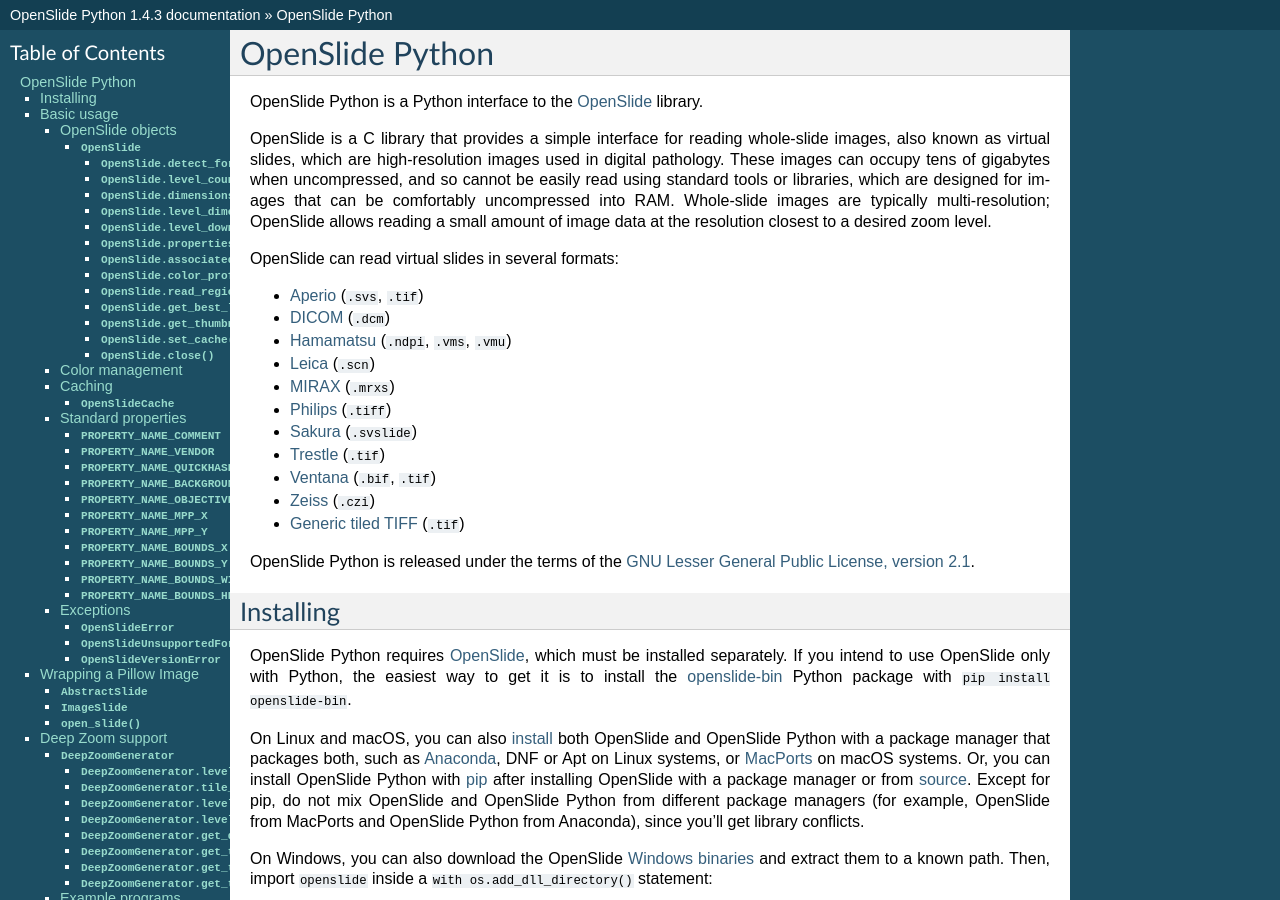
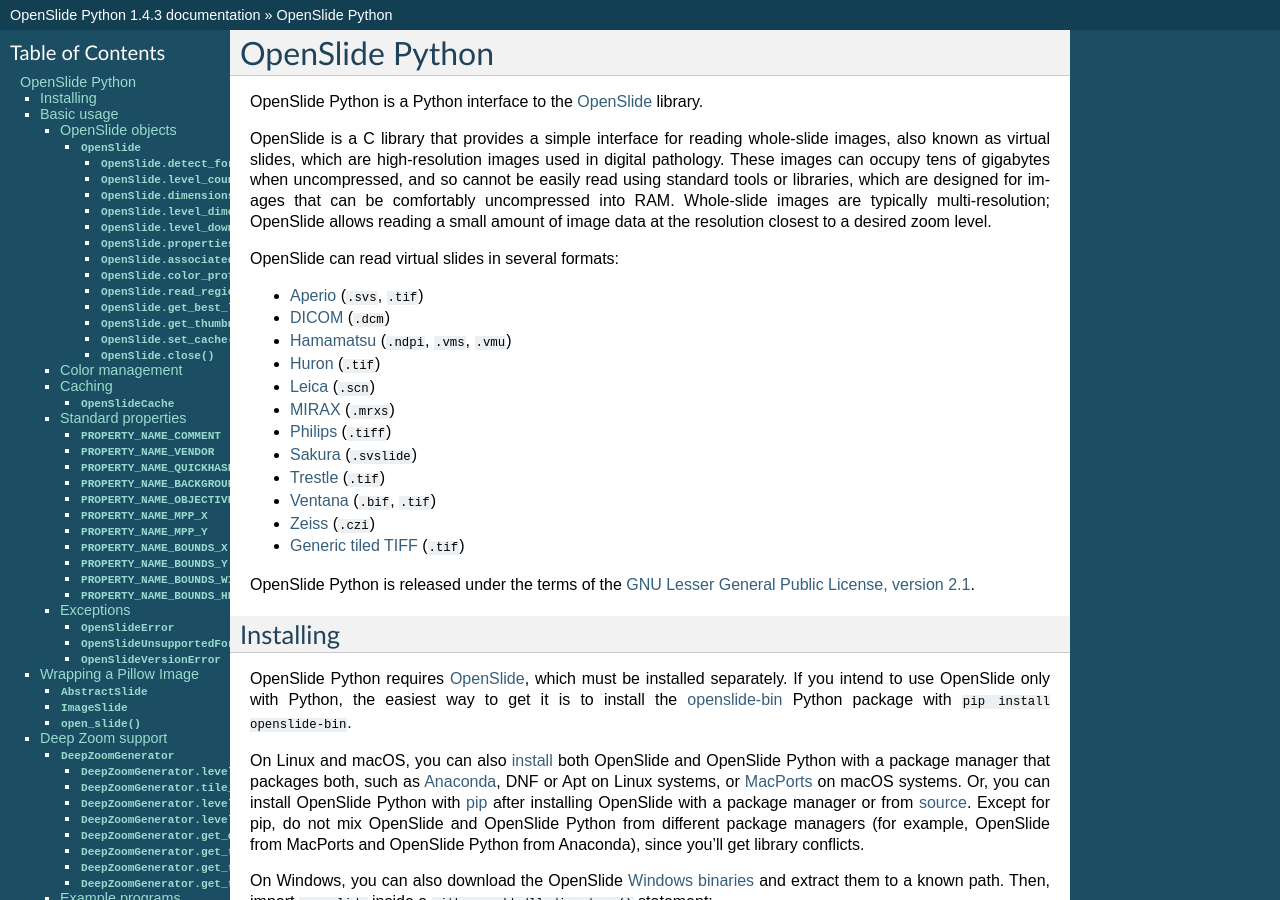
Before and after one commit to openslide/openslide-python, a Sphinx documentation site: the page built from doc/index.rst, in a window 1280 px wide and 900 px high. Built offline with Sphinx 7.4.7, drawn with Linux system fonts in a browser that asks for light colours.

Commit message:
Add Huron to lists of supported formats
Signed-off-by: Benjamin Gilbert <bgilbert@cs.cmu.edu>

```diff
--- a/doc/index.rst
+++ b/doc/index.rst
@@ -18,6 +18,7 @@
 * Aperio_ (``.svs``, ``.tif``)
 * DICOM_ (``.dcm``)
 * Hamamatsu_ (``.ndpi``, ``.vms``, ``.vmu``)
+* Huron_ (``.tif``)
 * Leica_ (``.scn``)
 * MIRAX_ (``.mrxs``)
 * Philips_ (``.tiff``)
@@ -34,6 +35,7 @@
 .. _Aperio: https://openslide.org/formats/aperio/
 .. _DICOM: https://openslide.org/formats/dicom/
 .. _Hamamatsu: https://openslide.org/formats/hamamatsu/
+.. _Huron: https://openslide.org/formats/huron/
 .. _Leica: https://openslide.org/formats/leica/
 .. _MIRAX: https://openslide.org/formats/mirax/
 .. _Philips: https://openslide.org/formats/philips/
```
Also changed, not shown: README.md (+2 -0 lines).
